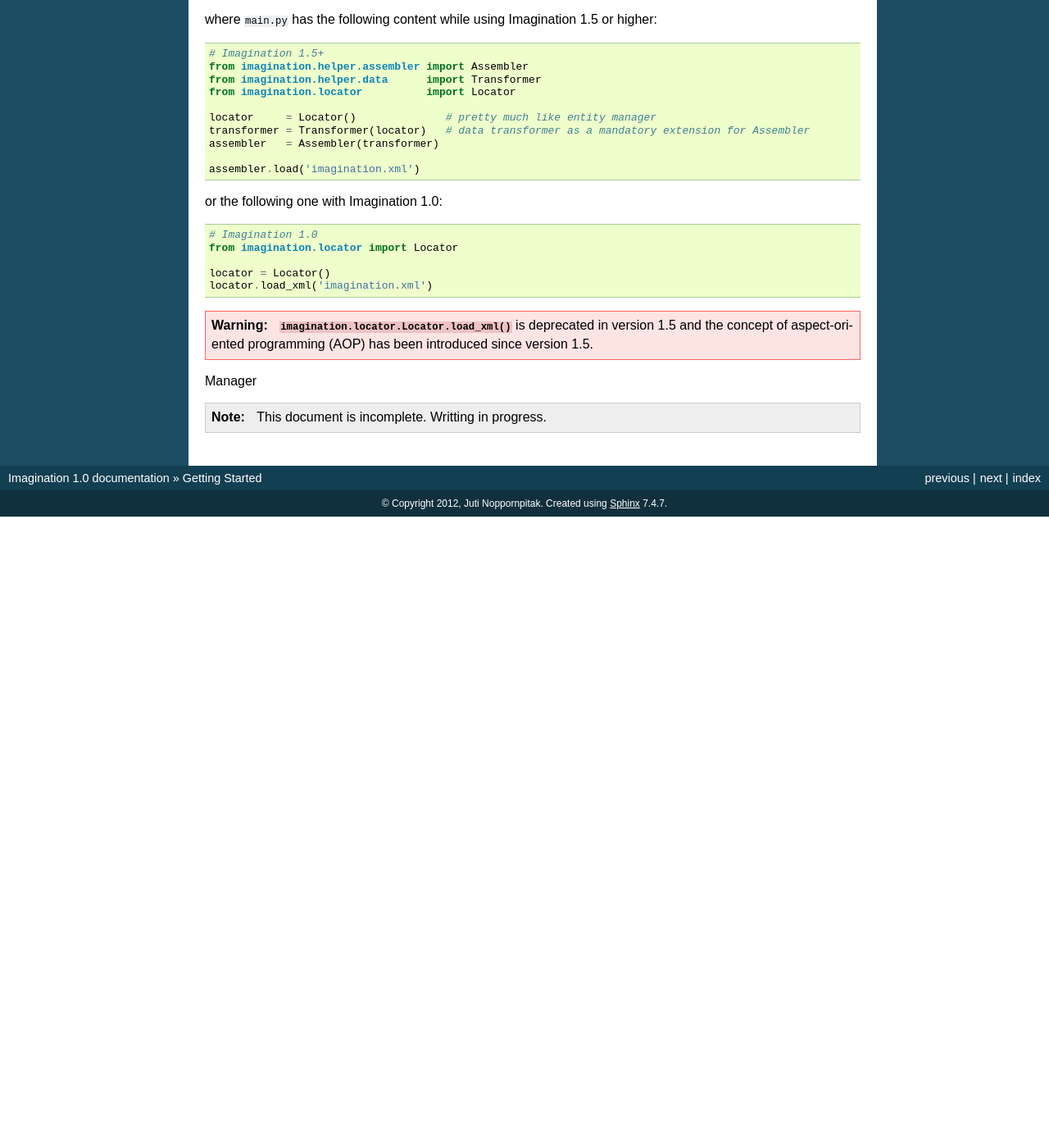
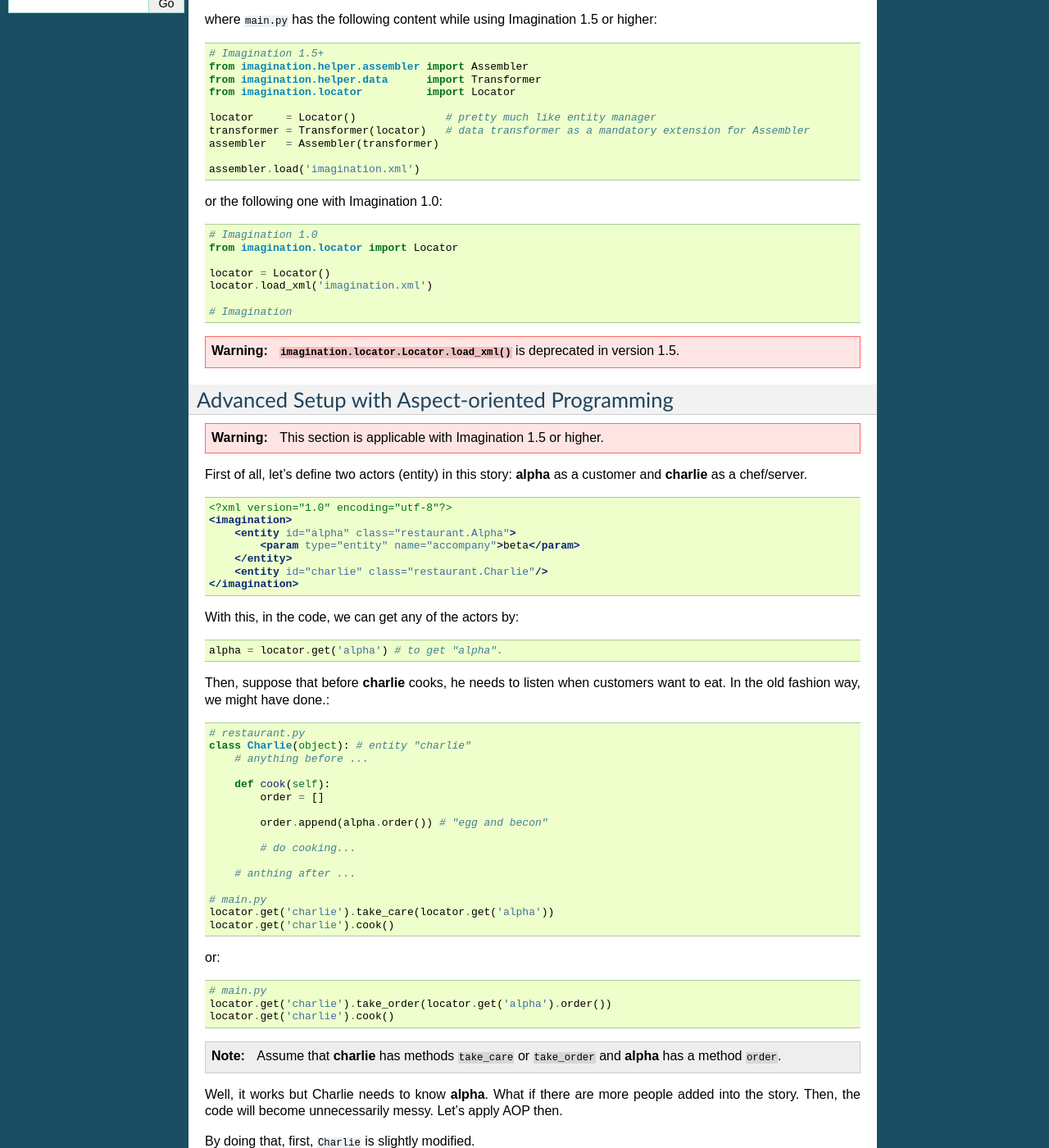
Before and after one commit to shiroyuki/Imagination, a Sphinx documentation site: the page built from docs/source/getting_started.rst, in a window 1280 px wide and 1400 px high, scrolled down 389 px. Shown: the whole window at 82% size. Built offline with Sphinx 7.4.7, drawn with Linux system fonts in a browser that asks for light colours; formulas are drawn with MathJax 3; before the commit the page ends 1019 px from its top, so only the background shows below that; some of the changed text lies outside the part shown.

Commit message:
Updated documentation.

```diff
--- a/docs/source/getting_started.rst
+++ b/docs/source/getting_started.rst
@@ -8,8 +8,8 @@ As I am a lazy lad, I will guide you, the reader, through the framework with thi
 .. note::
     This example is based on the actual test.
 
-First step
-----------
+Simple Setup
+------------
 
 Then, we also have the code base as followed::
 
@@ -39,12 +39,104 @@ or the following one with Imagination 1.0::
     locator = Locator()
     locator.load_xml('imagination.xml')
 
+    # Imagination
+
 .. warning::
-    :meth:`imagination.locator.Locator.load_xml` is deprecated in version 1.5
-    and the concept of aspect-oriented programming (AOP) has been introduced
-    since version 1.5.
+    :meth:`imagination.locator.Locator.load_xml` is deprecated in version 1.5.
 
-Manager
+Advanced Setup with Aspect-oriented Programming
+-----------------------------------------------
+
+.. warning::
+    This section is applicable with Imagination 1.5 or higher.
+
+First of all, let's define two actors (entity) in this story: **alpha** as a
+customer and **charlie** as a chef/server.
+
+.. code-block:: xml
+
+    <?xml version="1.0" encoding="utf-8"?>
+    <imagination>
+        <entity id="alpha" class="restaurant.Alpha">
+            <param type="entity" name="accompany">beta</param>
+        </entity>
+        <entity id="charlie" class="restaurant.Charlie"/>
+    </imagination>
+
+With this, in the code, we can get any of the actors by::
+
+    alpha = locator.get('alpha') # to get "alpha".
+
+Then, suppose that before **charlie** cooks, he needs to listen when customers
+want to eat. In the old fashion way, we might have done.::
+
+    # restaurant.py
+    class Charlie(object): # entity "charlie"
+        # anything before ...
+
+        def cook(self):
+            order = []
+
+            order.append(alpha.order()) # "egg and becon"
+
+            # do cooking...
+
+        # anthing after ...
+
+    # main.py
+    locator.get('charlie').take_care(locator.get('alpha'))
+    locator.get('charlie').cook()
+
+or::
+
+    # main.py
+    locator.get('charlie').take_order(locator.get('alpha').order())
+    locator.get('charlie').cook()
 
 .. note::
-    This document is incomplete. Writting in progress.
+    Assume that **charlie** has methods ``take_care`` or ``take_order``
+    and **alpha** has a method ``order``.
+
+Well, it works but Charlie needs to know **alpha**. What if there are more
+people added into the story. Then, the code will become unnecessarily messy.
+Let's apply AOP then.
+
+By doing that, first, ``Charlie`` is slightly modified.
+
+.. code-block:: python
+
+    class Charlie(object): # entity "charlie"
+        # anything before ...
+
+        def cook(self):
+            # do cooking...
+
+        # anthing after ...
+
+Then, in ``imagination.xml``, we now add **interceptions**.
+
+.. code-block:: xml
+
+    <?xml version="1.0" encoding="utf-8"?>
+    <imagination>
+        <entity id="alpha" class="restaurant.Alpha">
+            <param type="entity" name="accompany">beta</param>
+            <interception before="charlie" do="cook" with="order">
+                <param type="unicode" name="item">egg and becon</param>
+            </interception>
+        </entity>
+        <entity id="charlie" class="restaurant.Charlie"/>
+    </imagination>
+
+Finally, in ``main.py``, we can just write::
+
+    locator.get('charlie').cook()
+
+On execution, assuming that **alpha** sends the order to the central queue,
+**alpha** will intercept **before** **charlie** ``cook`` by ordering "egg and
+becon". Then, **charlie** will take the order from the central queue.
+
+.. note:: Read :doc:`api/helper.assembler` for the configuration specification.
+
+Now, eventually, we have the cleaner code that do exactly what we want in the
+more maintainable way.
```
Also changed, not shown: docs/source/api/helper.assembler.rst (+16 -2 lines), docs/source/index.rst (+9 -12 lines), 4 other files.
